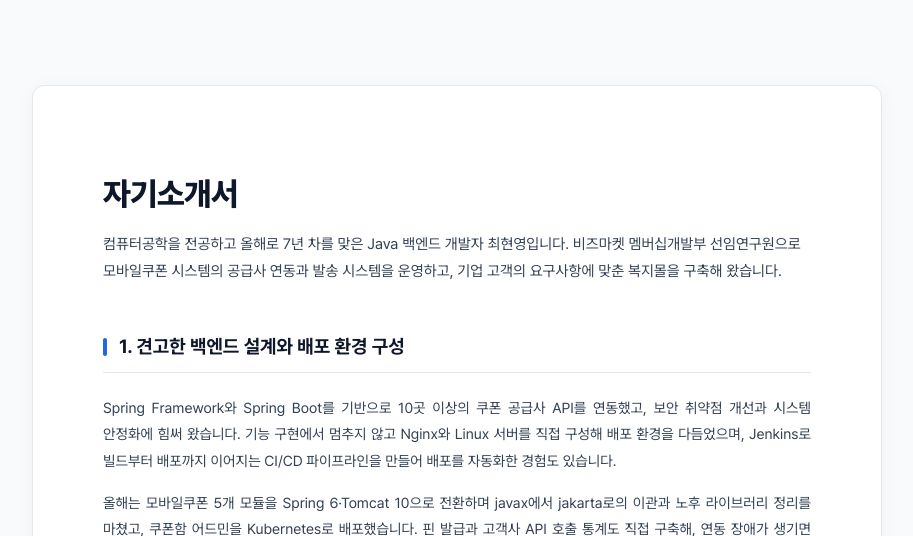
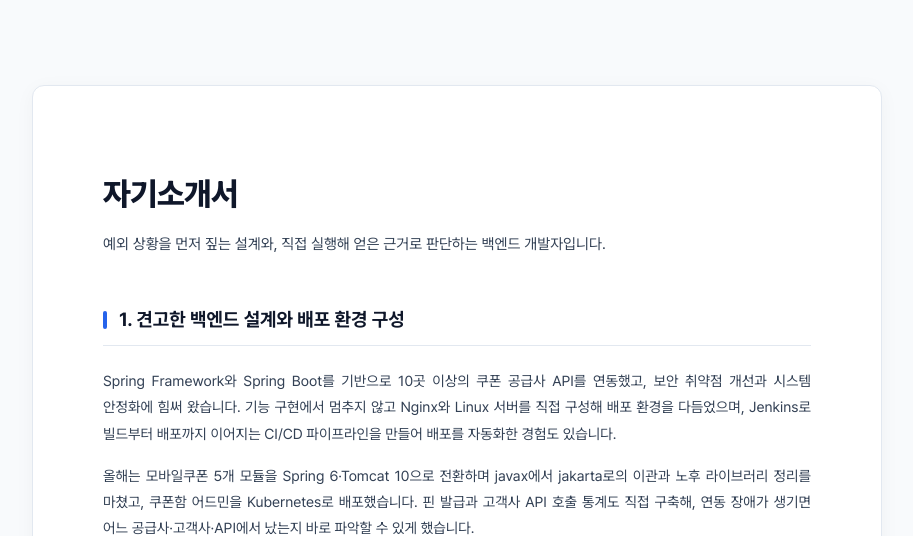
Before and after one commit to hy1116/resume, a Spring Boot app: page /introduction in a window 1280 px wide. Shown: the part 64-600 px from the top of the page, without its empty margins (183-1096 px from the left). Run offline with Spring Boot 4, Linux system fonts and the light colour scheme.

Commit message:
자소서 머릿말 업데이트

```diff
--- a/src/main/resources/templates/introduction.html
+++ b/src/main/resources/templates/introduction.html
@@ -18,7 +18,7 @@
 <div class="container">
     <header>
         <h1 class="name">자기소개서</h1>
-        <p class="intro-p">컴퓨터공학을 전공하고 올해로 7년 차를 맞은 Java 백엔드 개발자 최현영입니다. 비즈마켓 멤버십개발부 선임연구원으로 모바일쿠폰 시스템의 공급사 연동과 발송 시스템을 운영하고, 기업 고객의 요구사항에 맞춘 복지몰을 구축해 왔습니다.</p>
+        <p class="intro-p">예외 상황을 먼저 짚는 설계와, 직접 실행해 얻은 근거로 판단하는 백엔드 개발자입니다.</p>
     </header>
 
     <section>
```
